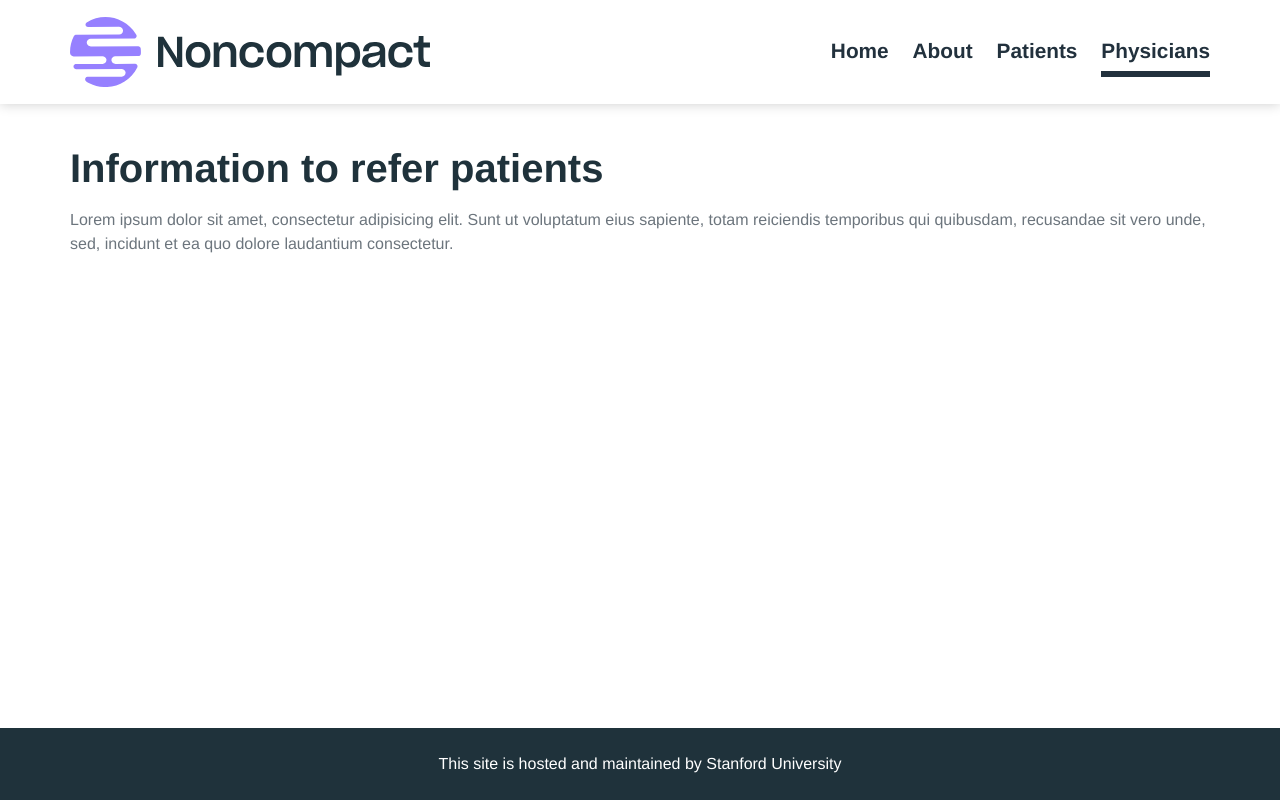
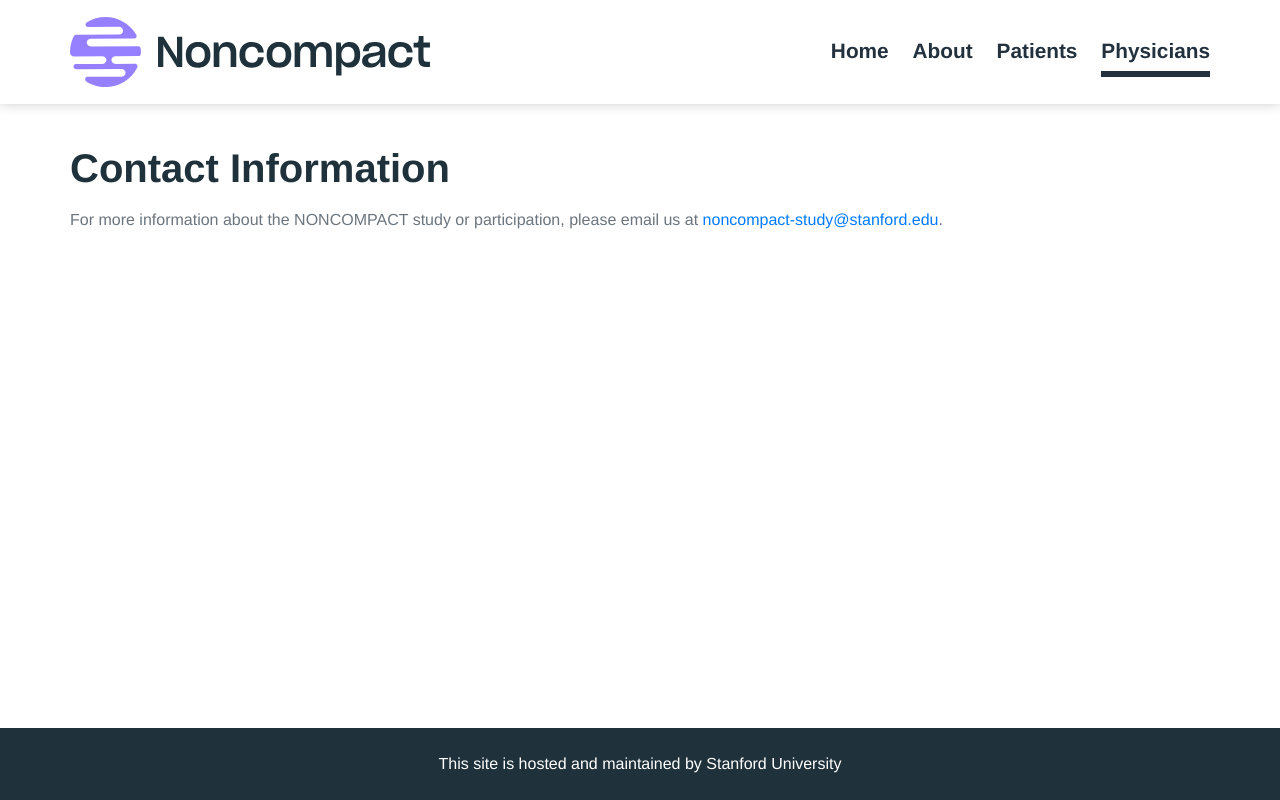
Before and after one commit to NONCOMPACT/noncompact-frontend, a React (Create React App) app: page /physicians in a window 1280 px wide. Built offline with nearby package versions, Linux system fonts and the light colour scheme.

Commit message:
Update page with contact info

```diff
--- a/src/components/physicians.jsx
+++ b/src/components/physicians.jsx
@@ -7,12 +7,14 @@ function Physicians() {
       <section className="page-section">
         <div className="container">
           <div className="row text-left">
-            <h2 className="section-heading">Information to refer patients</h2>
+            <h2 className="section-heading">Contact Information</h2>
             <p className="text-muted">
-              Lorem ipsum dolor sit amet, consectetur adipisicing elit. Sunt ut
-              voluptatum eius sapiente, totam reiciendis temporibus qui
-              quibusdam, recusandae sit vero unde, sed, incidunt et ea quo
-              dolore laudantium consectetur.
+              For more information about the NONCOMPACT study or participation,
+              please email us at{' '}
+              <a href="mailto:noncompact-study@stanford.edu">
+                noncompact-study@stanford.edu
+              </a>
+              .
             </p>
           </div>
         </div>
```
